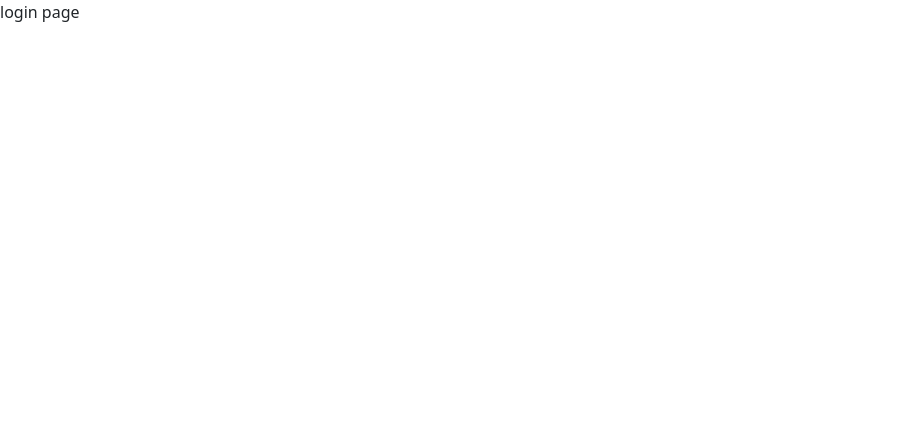
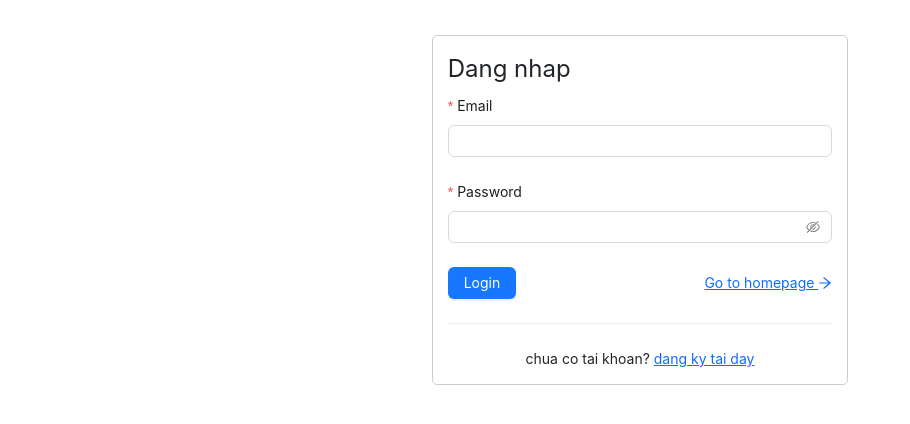
Before and after one commit to BaoAnNguyen1903/Website-booking-movie-ticket-by-Springboot-ReactJS-, a React (Create React App) app: page /login in a window 1280 px wide. Shown: the top 424 px of the page, without its empty margins (0-910 px from the left). Built offline with nearby package versions, Linux system fonts and the light colour scheme.

Commit message:
#92. Loginpage

```diff
--- a/src/components/layout/header.jsx
+++ b/src/components/layout/header.jsx
@@ -1,6 +1,11 @@
-import { Link, NavLink } from "react-router-dom";
+import { Link } from "react-router-dom";
 import { Menu } from "antd";
-import { UserOutlined, HomeOutlined, BookOutlined } from "@ant-design/icons";
+import {
+  UserOutlined,
+  HomeOutlined,
+  BookOutlined,
+  SettingOutlined
+} from "@ant-design/icons";
 import { useState } from "react";
 
 const Header = () => {
@@ -37,6 +42,21 @@ const Header = () => {
       ),
       key: "books",
       icon: <BookOutlined />
+    },
+    {
+      label: "cai dat",
+      key: `setting`,
+      icon: <SettingOutlined />,
+      children: [
+        {
+          label: <Link to={"/login"}>Dang nhap</Link>,
+          key: "login"
+        },
+        {
+          label: "dang xuat",
+          key: "logout"
+        }
+      ]
     }
   ];
   return (
@@ -56,3 +76,4 @@ const Header = () => {
 };
 
 export default Header;
+//ân ăn cứtcứt
--- a/src/pages/login.jsx
+++ b/src/pages/login.jsx
@@ -1,7 +1,88 @@
+import { Button, Input, Form, Row, Col, Divider, message, notification } from "antd";
+import { Link } from "react-router-dom";
+import { ArrowRightOutlined } from "@ant-design/icons";
+import { loginAPI } from "../services/api.service";
+
 const LoginPage = () => {
-    return (
-        <div>login page</div>
-    )
-}
+  const [form] = Form.useForm();
+  const onFinish = async (values) => {
+    const res = await loginAPI(values.email, values.password);
+    if (res.data){
+      message.success("login success")
+    } else {
+      notification.error({
+        message: "Error Login",
+        description: JSON.stringify(res.message)
+      })
+    }
+  };
+  return (
+    <Row justify={"center"} style={{ marginTop: "30px" }}>
+      <Col xs={24} md={16} lg={8}>
+        <fieldset
+          style={{
+            padding: "15px",
+            margin: "5px",
+            border: "1px solid #ccc",
+            borderRadius: "5px"
+          }}
+        >
+          <legend>Dang nhap</legend>
+          <Form form={form} layout="vertical" onFinish={onFinish}>
+            <Form.Item
+              label="Email"
+              name="email"
+              rules={[
+                {
+                  required: true,
+                  message: "Email khong duoc de trong!"
+                },
+                {
+                  type: "email",
+                  message: "Email khong dung dinh dang"
+                }
+              ]}
+            >
+              <Input />
+            </Form.Item>
+            <Form.Item
+              label="Password"
+              name="password"
+              rules={[
+                {
+                  required: true,
+                  message: "Password khong duoc de trong!"
+                }
+              ]}
+            >
+              <Input.Password />
+            </Form.Item>
+
+            <Form.Item>
+              <div
+                style={{
+                  display: "flex",
+                  justifyContent: "space-between",
+                  alignItems: "center"
+                }}
+              >
+                <Button type="primary" onClick={() => form.submit()}>
+                  Login
+                </Button>
+                <Link to="/">
+                  Go to homepage <ArrowRightOutlined />
+                </Link>
+              </div>
+            </Form.Item>
+          </Form>
+          <Divider />
+          <div style={{ textAlign: "center" }}>
+            chua co tai khoan? <Link to={"/register"}>dang ky tai day</Link>
+          </div>
+        </fieldset>
+      </Col>
+    </Row>
+  );
+};
 
 export default LoginPage;
--- a/src/pages/register.jsx
+++ b/src/pages/register.jsx
@@ -1,6 +1,6 @@
-import { Button, Input, Form, notification, Row, Col } from "antd";
+import { Button, Input, Form, notification, Row, Col, Divider } from "antd";
 import { registerUserAPI } from "../services/api.service";
-import { useNavigate } from "react-router-dom";
+import { Link, useNavigate } from "react-router-dom";
 
 const RegisterPage = () => {
   const [form] = Form.useForm();
@@ -33,6 +33,7 @@ const RegisterPage = () => {
       style={{ margin: "10px" }}
       //   onFinishFailed={onFinishFailed}
     >
+      <h3 style={{ textAlign: "center" }}>Dang ky tai khoan</h3>
       <Row justify={"center"}>
         <Col xs={24} md={8}>
           <Form.Item
@@ -121,6 +122,10 @@ const RegisterPage = () => {
               Test
             </Button>
           </div>
+          <Divider />
+          <div>
+            Da co tai khoan? <Link to={"/login"}>Dang nhap tai day</Link>
+          </div>
         </Col>
       </Row>
     </Form>
--- a/src/services/api.service.js
+++ b/src/services/api.service.js
@@ -68,4 +68,13 @@ const registerUserAPI = (fullName, email, password, phone) => {
         return axios.post(URL_BACKEND, data)
 }
 
-export {createUserAPI, updateUserAPI, deleteUserAPI, fetchAllUserAPI, updateUserAvatarAPI, handleUploadFile, registerUserAPI}
+const loginAPI = (email, password) => {
+    const URL_BACKEND = "/api/v1/auth/login";
+        const data = {
+            username: email,
+            password: password
+        }
+        return axios.post(URL_BACKEND, data)
+}
+
+export {createUserAPI, updateUserAPI, deleteUserAPI, fetchAllUserAPI, updateUserAvatarAPI, handleUploadFile, registerUserAPI, loginAPI}
```
Also changed, not shown: src/components/layout/header.css (deleted, +0 -25 lines).
